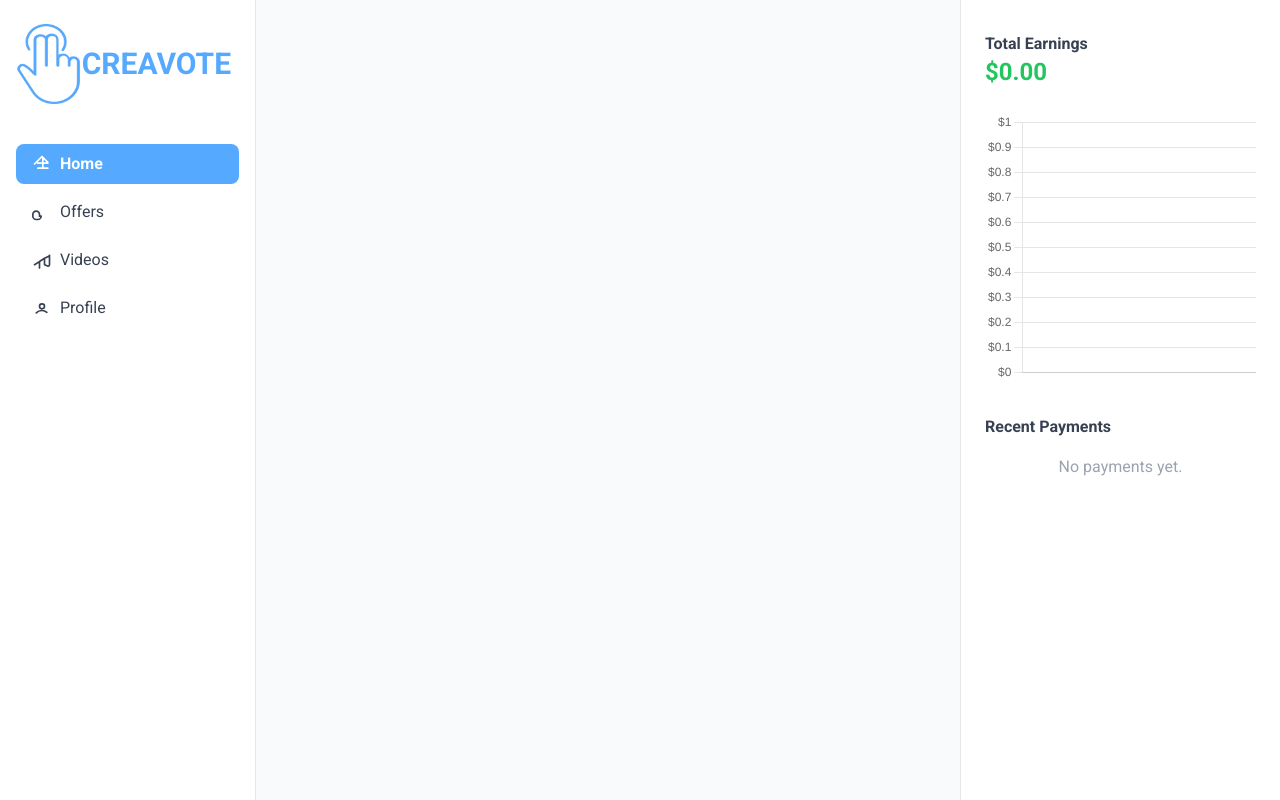
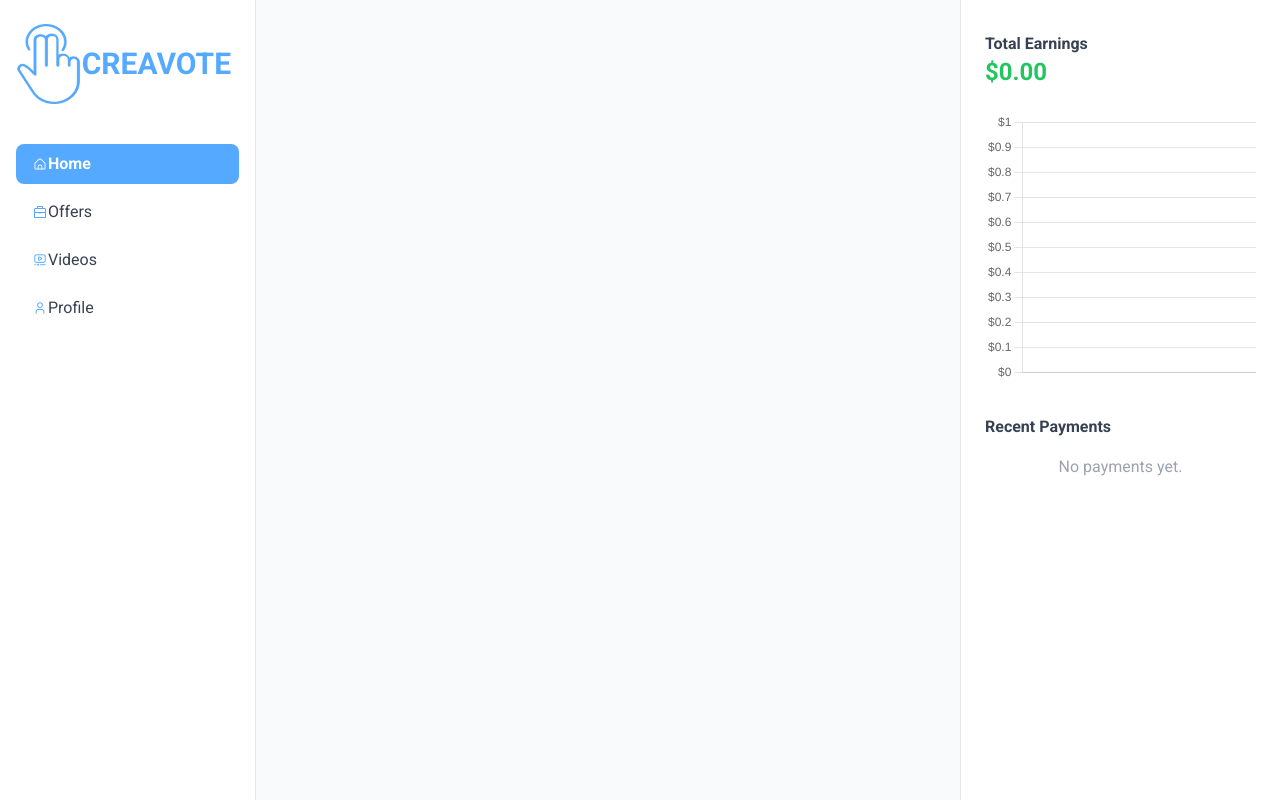
Before and after one commit to le3shiri/creavote, a PHP site: page /base.php in a window 1280 px wide. Run offline with PHP 8.4, Linux system fonts and the light colour scheme; data that the repository does not hold is empty; some libraries are stand-ins or nearby versions.

Commit message:
changing the icons

```diff
--- a/views/base.php
+++ b/views/base.php
@@ -50,19 +50,18 @@
             }
             ?>
             <nav class="space-y-2">
-                <a href="home.php" class="flex items-center px-4 py-2 rounded-lg text-white bg-[#55A9FF] font-semibold hover:bg-[#3d94f5] transition-colors"><svg xmlns="http://www.w3.org/2000/svg" class="h-5 w-5 mr-2" fill="none" viewBox="0 0 24 24" stroke="currentColor"><path stroke-linecap="round" stroke-linejoin="round" stroke-width="2" d="M3 12l2-2m0 0l7-7 7 7M13 5v6h6m-6 0H7m6 0v6m0 0H7m6 0h6" /></svg>Home</a>
-                <a href="offers.php" class="flex items-center px-4 py-2 rounded-lg text-gray-700 hover:bg-[#55A9FF11] hover:text-[#55A9FF] transition-colors"><svg xmlns="http://www.w3.org/2000/svg" class="h-5 w-5 mr-2" fill="none" viewBox="0 0 24 24" stroke="currentColor"><path stroke-linecap="round" stroke-linejoin="round" stroke-width="2" d="M9 17v-2a4 4 0 00-4-4H5a4 4 0 00-4 4v2a4 4 0 004 4h2a4 4 0 004-4z" /></svg>Offers</a>
-                <a href="videos.php" class="flex items-center px-4 py-2 rounded-lg text-gray-700 hover:bg-[#55A9FF11] hover:text-[#55A9FF] transition-colors"><svg xmlns="http://www.w3.org/2000/svg" class="h-5 w-5 mr-2" fill="none" viewBox="0 0 24 24" stroke="currentColor"><path stroke-linecap="round" stroke-linejoin="round" stroke-width="2" d="M15 10l4.553-2.276A2 2 0 0021 6.382V17.618a2 2 0 01-1.447 1.894L15 17.618M15 10v7.618m0-7.618L9 13.618m6-3.618v7.618m0-7.618L3 17.618m6-3.618v7.618" /></svg>Videos</a>
+                <a href="home.php" class="flex items-center px-4 py-2 rounded-lg text-white bg-[#55A9FF] font-semibold hover:bg-[#3d94f5] transition-colors"><img src="../assets/home.png" alt="">Home</a>
+                <a href="offers.php" class="flex items-center px-4 py-2 rounded-lg text-gray-700 hover:bg-[#55A9FF11] hover:text-[#55A9FF] transition-colors"><img src="../assets/offers.png" alt="">Offers</a>
+                <a href="videos.php" class="flex items-center px-4 py-2 rounded-lg text-gray-700 hover:bg-[#55A9FF11] hover:text-[#55A9FF] transition-colors"><img src="../assets/videos.png" alt="">Videos</a>
                 <?php if (!empty($_SESSION['user_id'])): ?>
                 <a href="notifications.php" class="flex items-center px-4 py-2 rounded-lg text-gray-700 hover:bg-[#55A9FF11] hover:text-[#55A9FF] transition-colors relative">
-                    <svg xmlns="http://www.w3.org/2000/svg" class="h-5 w-5 mr-2" fill="none" viewBox="0 0 24 24" stroke="currentColor"><path stroke-linecap="round" stroke-linejoin="round" stroke-width="2" d="M15 17h5l-1.405-1.405A2.032 2.032 0 0118 14.158V11a6.002 6.002 0 00-4-5.659V5a2 2 0 10-4 0v.341C7.67 6.165 6 8.388 6 11v3.159c0 .538-.214 1.055-.595 1.436L4 17h5m6 0v1a3 3 0 11-6 0v-1m6 0H9" /></svg>
-                    Notifications
+                    <img src="../assets/notifications.png" alt="">Notifications
                     <?php if ($unread_count > 0): ?>
                         <span class="absolute top-1 right-1 bg-red-500 text-white text-xs rounded-full px-2 py-0.5 font-bold animate-pulse"><?php echo $unread_count; ?></span>
                     <?php endif; ?>
                 </a>
                 <?php endif; ?>
-                <a href="profile.php" class="flex items-center px-4 py-2 rounded-lg text-gray-700 hover:bg-[#55A9FF11] hover:text-[#55A9FF] transition-colors"><svg xmlns="http://www.w3.org/2000/svg" class="h-5 w-5 mr-2" fill="none" viewBox="0 0 24 24" stroke="currentColor"><path stroke-linecap="round" stroke-linejoin="round" stroke-width="2" d="M5.121 17.804A8.966 8.966 0 0112 15c2.21 0 4.243.805 5.879 2.146M15 10a3 3 0 11-6 0 3 3 0 016 0z" /></svg>Profile</a>
+                <a href="profile.php" class="flex items-center px-4 py-2 rounded-lg text-gray-700 hover:bg-[#55A9FF11] hover:text-[#55A9FF] transition-colors"><img src="../assets/profile.png" alt="">Profile</a>
             </nav>
         </div>
         <?php if (!empty($_SESSION['user_id'])):
--- a/views/offers.php
+++ b/views/offers.php
@@ -54,13 +54,12 @@ function render_main() {
                         }
                         ?>
                         <div class="flex gap-3">
-    <a href="offer-details.php?id=<?php echo $offer['offer_id']; ?>" class="bg-[#55A9FF] hover:bg-[#3d94f5] text-white px-4 py-2 rounded-lg font-semibold text-sm transition-colors">Details</a>
+    <a href="offer-details.php?id=<?php echo $offer['offer_id']; ?>" class="bg-[#FFFFFF] hover:bg-[#FDFDFD] text-[#55A0FF] px-4 py-2 rounded-lg font-semibold text-sm transition-colors">Details</a>
                             <?php if ($applied): ?>
                                 <button class="apply-btn bg-gray-300 text-gray-500 px-6 py-2 rounded font-semibold cursor-not-allowed" disabled data-offer="<?php echo $offer['offer_id']; ?>">Applied</button>
                             <?php else: ?>
                                 <button type="button" class="apply-btn bg-[#55A9FF] hover:bg-[#3d94f5] text-white px-6 py-2 rounded-lg font-semibold transition-colors" data-offer="<?php echo $offer['offer_id']; ?>">Apply</button>
                             <?php endif; ?>
-                            <button class="bg-gray-100 hover:bg-gray-200 text-gray-700 px-6 py-2 rounded-lg font-semibold transition-colors">Details</button>
 
                         </div>
                     </div>
```
Also changed, not shown: views/home.php (+6 -4 lines), assets/home.png (added), assets/logo.png (added), assets/notifications.png (added), assets/offers.png (added), assets/profile.png (added), assets/videos.png (added), uploads/profile_usr684cc3422b4c0_1750031291.jpg (added), 2 other files.
